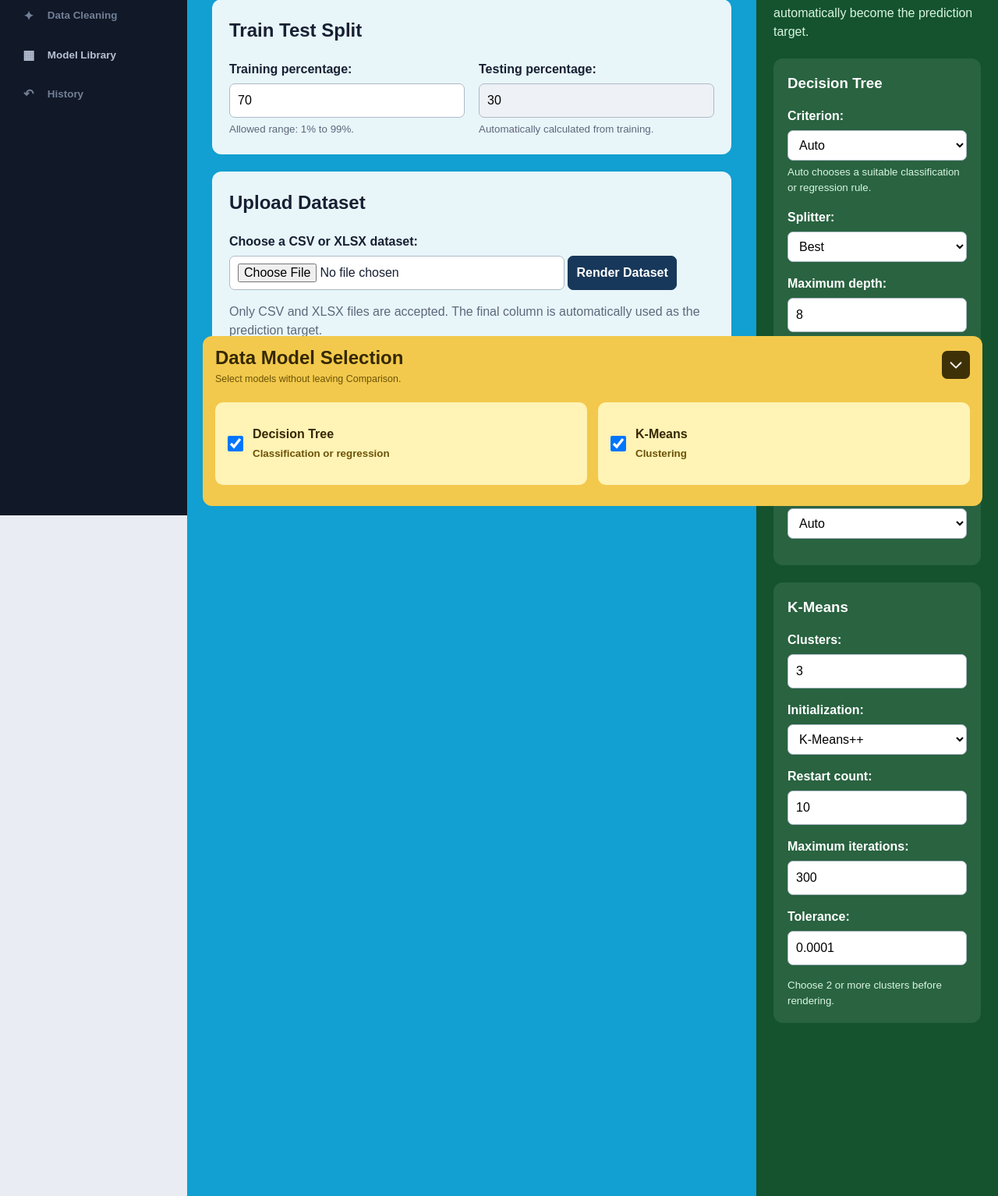
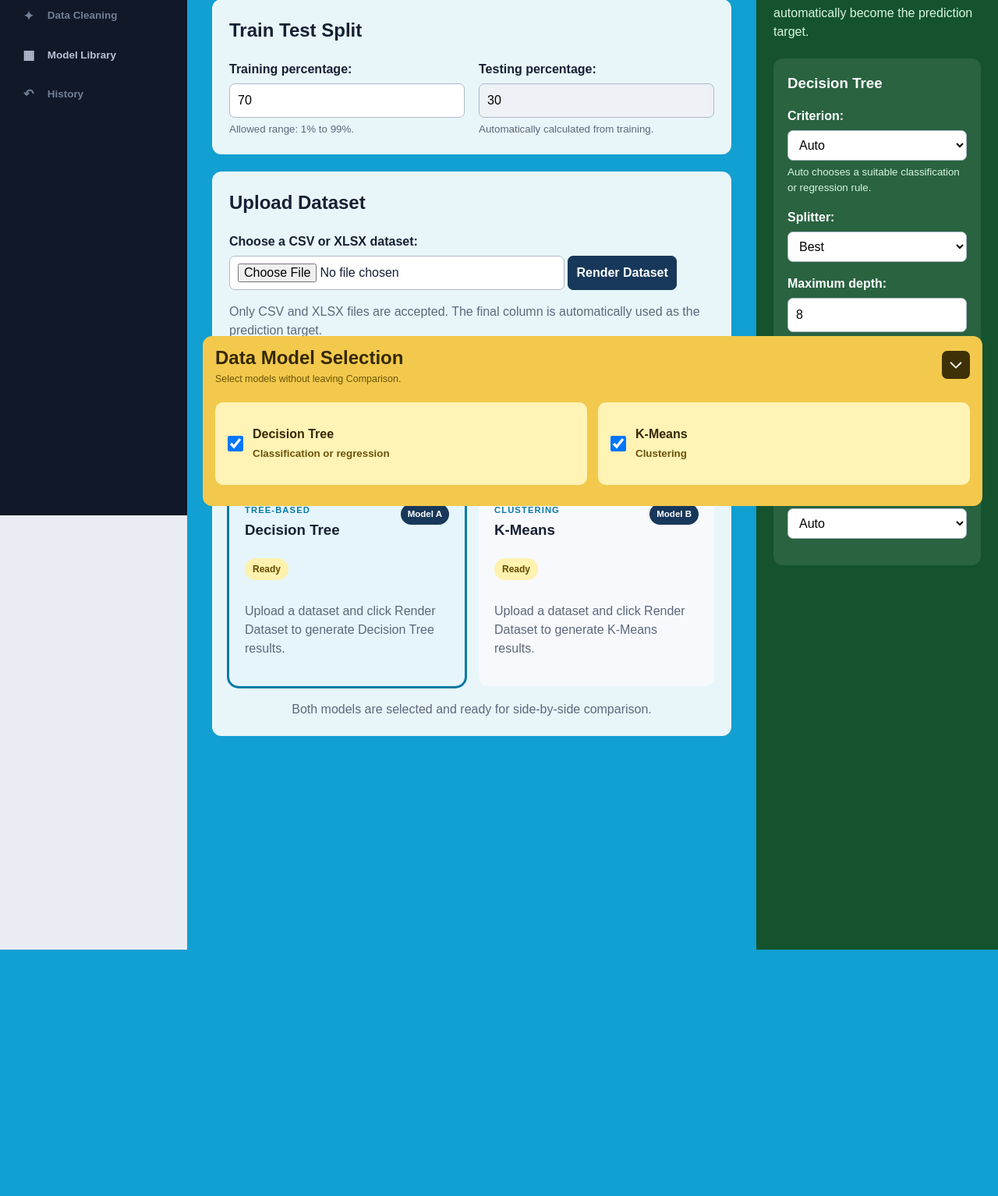
Before and after one commit to BigFish030324/Final-Year-Project, a Flask app: page / in a window 1280 px wide. Shown: the part 139-1673 px from the top of the page at 78% size. After the commit the page ends 1357 px from the top, so only its background shows below. Run offline with Flask 3, Linux system fonts and the light colour scheme.

Commit message:
Changed the css of comparison page
- Change model comparison from a script into a side-by-side comparison

```diff
--- a/static/css/main.css
+++ b/static/css/main.css
@@ -450,6 +450,126 @@ body.model-dock-visible .parameters-panel {
     text-align: center;
 }
 
+.comparison-stage-heading,
+.model-slot-heading {
+    align-items: flex-start;
+    display: flex;
+    gap: 16px;
+    justify-content: space-between;
+}
+
+.comparison-stage-heading > p {
+    margin-top: 0;
+    max-width: 330px;
+    text-align: right;
+}
+
+.model-slots {
+    display: grid;
+    gap: 18px;
+    grid-template-columns: repeat(2, minmax(0, 1fr));
+    margin-top: 18px;
+}
+
+.model-slot {
+    background-color: #f7f9fc;
+    border-radius: 12px;
+    cursor: pointer;
+    min-width: 0;
+    padding: 20px;
+}
+
+.model-slot:hover,
+.model-slot:focus-visible {
+    background-color: #eef5fb;
+    outline: 3px solid rgba(8, 122, 166, 0.32);
+    outline-offset: 0;
+}
+
+.model-slot.active {
+    background-color: #e5f5fb;
+    outline: 3px solid var(--comparison-blue-strong);
+    outline-offset: 0;
+}
+
+.model-slot:not(.selected) {
+    background-color: #e3e8ef;
+    color: #687386;
+}
+
+.model-slot-heading h3 {
+    margin: 3px 0 0;
+}
+
+.model-family {
+    color: var(--comparison-blue-strong);
+    display: block;
+    font-size: 0.7rem;
+    font-weight: 800;
+    letter-spacing: 0.1em;
+    text-transform: uppercase;
+}
+
+.slot-badge {
+    background-color: #17385a;
+    border-radius: 999px;
+    color: #ffffff;
+    flex: 0 0 auto;
+    font-size: 0.72rem;
+    font-weight: 800;
+    padding: 5px 9px;
+}
+
+.slot-empty-content,
+.slot-selected-content {
+    margin-top: 22px;
+}
+
+.model-slot.selected .slot-empty-content,
+.model-slot:not(.selected) .slot-selected-content {
+    display: none;
+}
+
+.model-status {
+    border-radius: 999px;
+    display: inline-block;
+    font-size: 0.75rem;
+    font-weight: 800;
+    margin: 0 0 12px;
+    padding: 5px 10px;
+}
+
+.ready-status {
+    background-color: #fff1ae;
+    color: #624b00;
+}
+
+.completed-status {
+    background-color: #d9f5e2;
+    color: #14532d;
+}
+
+.slot-metrics {
+    display: grid;
+    gap: 8px;
+    margin-bottom: 22px;
+}
+
+.metric-row {
+    align-items: center;
+    background-color: #ffffff;
+    border-radius: 7px;
+    display: flex;
+    gap: 12px;
+    justify-content: space-between;
+    padding: 9px 11px;
+}
+
+.comparison-notice {
+    margin: 18px 0 0;
+    text-align: center;
+}
+
 form > div,
 .parameter-field {
     margin: 16px 0;
@@ -545,6 +665,11 @@ button:focus-visible {
     width: 100%;
 }
 
+.slot-table {
+    font-size: 0.82rem;
+    min-width: 390px;
+}
+
 .result-table th,
 .result-table td {
     border: 1px solid #aeb9c8;
@@ -636,6 +761,19 @@ button:focus-visible {
         grid-template-columns: 1fr;
     }
 
+    .model-slots {
+        grid-template-columns: 1fr;
+    }
+
+    .comparison-stage-heading {
+        display: block;
+    }
+
+    .comparison-stage-heading > p {
+        max-width: none;
+        text-align: left;
+    }
+
     .model-dock {
         bottom: 10px;
         left: 10px;
--- a/static/js/model_settings.js
+++ b/static/js/model_settings.js
@@ -23,6 +23,13 @@ document.addEventListener("DOMContentLoaded", function () {
     const modelCheckboxes = Array.from(
         document.querySelectorAll("[data-model-choice]"),
     );
+    const modelSlots = Array.from(
+        document.querySelectorAll("[data-model-slot]"),
+    );
+    const comparisonNotice = document.getElementById(
+        "comparison-notice",
+    );
+    let activeModelName = null;
 
     const viewLinks = document.querySelectorAll("[data-view-link]");
     const workspaceViews = document.querySelectorAll(".workspace-view");
@@ -270,6 +277,10 @@ document.addEventListener("DOMContentLoaded", function () {
     function updateSelectedModels() {
         const selectedModels = selectedModelNames();
 
+        if (!selectedModels.includes(activeModelName)) {
+            activeModelName = selectedModels[0] || null;
+        }
+
         try {
             window.sessionStorage.setItem(
                 "selected_models",
@@ -280,13 +291,43 @@ document.addEventListener("DOMContentLoaded", function () {
         }
 
         writeModelFields(uploadModelFields, selectedModels);
+
+        modelSlots.forEach(function (slot) {
+            const isSelected = selectedModels.includes(
+                slot.dataset.modelSlot,
+            );
+            slot.classList.toggle("selected", isSelected);
+            slot.classList.toggle(
+                "active",
+                isSelected && slot.dataset.modelSlot === activeModelName,
+            );
+            slot.setAttribute("aria-selected", String(isSelected));
+        });
+
+        if (comparisonNotice) {
+            if (selectedModels.length === 0) {
+                comparisonNotice.textContent = (
+                    "Choose at least one model from the yellow panel or Model Library."
+                );
+            } else if (selectedModels.length === 1) {
+                comparisonNotice.textContent = (
+                    "One model is selected. The second comparison slot is optional."
+                );
+            } else {
+                comparisonNotice.textContent = (
+                    "Both models are selected and ready for side-by-side comparison."
+                );
+            }
+        }
+
+        // Only the active selected slot displays its parameters.
         updateParameterSection(
             decisionTreeSettings,
-            selectedModels.includes("decision_tree"),
+            activeModelName === "decision_tree",
         );
         updateParameterSection(
             kMeansSettings,
-            selectedModels.includes("kmeans"),
+            activeModelName === "kmeans",
         );
     }
 
@@ -300,6 +341,31 @@ document.addEventListener("DOMContentLoaded", function () {
             updateSelectedModels();
         });
     });
+
+    function activateModelSlot(slot) {
+        const modelName = slot.dataset.modelSlot;
+
+        if (!selectedModelNames().includes(modelName)) {
+            return;
+        }
+
+        activeModelName = modelName;
+        updateSelectedModels();
+    }
+
+    modelSlots.forEach(function (slot) {
+        slot.addEventListener("click", function () {
+            activateModelSlot(slot);
+        });
+
+        slot.addEventListener("keydown", function (event) {
+            if (event.key === "Enter" || event.key === " ") {
+                event.preventDefault();
+                activateModelSlot(slot);
+            }
+        });
+    });
+
     updateSelectedModels();
 
     // ----------------------------------------------------
--- a/templates/index.html
+++ b/templates/index.html
@@ -236,7 +236,7 @@
 
                 {% endif %}
 
-                <!-- 3. The same Render Dataset request returns charts and results. -->
+                <!-- 3. The selected models occupy fixed side-by-side slots. -->
                 {% if modelling_completed %}
                     <section class="content-card">
                         <h2>Modelling Completed</h2>
@@ -257,136 +257,166 @@
                             </ul>
                         </section>
                     {% endif %}
+                {% endif %}
 
-                    {% if result["decision_tree"] %}
-                        <section class="content-card result-section">
-                            <h2>Decision Tree Results</h2>
+                <section class="content-card comparison-stage">
+                    <div class="comparison-stage-heading">
+                        <div>
+                            <p class="section-label">Model Comparison</p>
+                            <h2>Model A and Model B</h2>
+                        </div>
+                        <p>Click a selected slot to edit its green-panel parameters.</p>
+                    </div>
+
+                    <div class="model-slots">
+                        <article
+                            id="slot-decision-tree"
+                            class="model-slot"
+                            data-model-slot="decision_tree"
+                            tabindex="0"
+                        >
+                            <div class="model-slot-heading">
+                                <div>
+                                    <span class="model-family">Tree-based</span>
+                                    <h3>Decision Tree</h3>
+                                </div>
+                                <span class="slot-badge">Model A</span>
+                            </div>
+
+                            <div class="slot-empty-content">
+                                <strong>Model A is empty</strong>
+                                <p>Select Decision Tree from the yellow panel or Model Library.</p>
+                            </div>
+
+                            <div class="slot-selected-content">
+                                {% if result and result["decision_tree"] %}
+                                    <p class="model-status completed-status">Completed</p>
                                     <p>
                                         Model type: {{ result["decision_tree"]["task"] }}<br>
-                                Training percentage: {{ result["decision_tree"]["train_percent"] }}%<br>
-                                Testing percentage: {{ 100 - result["decision_tree"]["train_percent"] }}%<br>
-                                Training rows: {{ result["decision_tree"]["train_rows"] }}<br>
-                                Testing rows: {{ result["decision_tree"]["test_rows"] }}
+                                        Training: {{ result["decision_tree"]["train_percent"] }}%<br>
+                                        Testing: {{ 100 - result["decision_tree"]["train_percent"] }}%<br>
+                                        Rows: {{ result["decision_tree"]["train_rows"] }} train / {{ result["decision_tree"]["test_rows"] }} test
                                     </p>
 
-                            <h3>Metrics</h3>
-                            <ul class="metric-list">
+                                    <h4>Metrics</h4>
+                                    <div class="slot-metrics">
                                         {% for metric_name, metric_value
                                             in result["decision_tree"]["metrics"].items() %}
-                                    <li>
-                                        {{ metric_name | replace("_", " ") | title }}:
-                                        {{ metric_value }}
-                                    </li>
+                                            <div class="metric-row">
+                                                <span>{{ metric_name | replace("_", " ") | title }}</span>
+                                                <strong>{{ metric_value }}</strong>
+                                            </div>
                                         {% endfor %}
-                            </ul>
+                                    </div>
 
                                     {% if result["decision_tree"]["task"] == "classification" %}
-                                <h3>Confusion Matrix</h3>
-                                <p>Rows are actual classes and columns are predicted classes.</p>
-
                                         {% set labels = result["decision_tree"]["details"]["labels"] %}
                                         {% set matrix = result["decision_tree"]["details"]["confusion_matrix"] %}
-
+                                        <h4>Confusion Matrix</h4>
                                         <div class="table-container">
-                                    <table class="result-table">
+                                            <table class="result-table slot-table">
                                                 <thead>
                                                     <tr>
                                                         <th>Actual \ Predicted</th>
-                                                {% for label in labels %}
-                                                    <th>{{ label }}</th>
-                                                {% endfor %}
+                                                        {% for label in labels %}<th>{{ label }}</th>{% endfor %}
                                                     </tr>
                                                 </thead>
                                                 <tbody>
                                                     {% for matrix_row in matrix %}
-                                                {% set actual_label = labels[loop.index0] %}
                                                         <tr>
-                                                    <th>{{ actual_label }}</th>
-                                                    {% for cell_value in matrix_row %}
-                                                        <td>{{ cell_value }}</td>
-                                                    {% endfor %}
+                                                            <th>{{ labels[loop.index0] }}</th>
+                                                            {% for cell_value in matrix_row %}<td>{{ cell_value }}</td>{% endfor %}
                                                         </tr>
                                                     {% endfor %}
                                                 </tbody>
                                             </table>
                                         </div>
                                     {% else %}
-                                <h3>Example Predictions</h3>
+                                        <h4>Example Predictions</h4>
                                         <div class="table-container">
-                                    <table class="result-table">
-                                        <thead>
-                                            <tr>
-                                                <th>Actual value</th>
-                                                <th>Predicted value</th>
-                                            </tr>
-                                        </thead>
+                                            <table class="result-table slot-table">
+                                                <thead><tr><th>Actual</th><th>Predicted</th></tr></thead>
                                                 <tbody>
-                                            {% for actual_value
-                                                in result["decision_tree"]["details"]["actual"] %}
+                                                    {% for actual_value in result["decision_tree"]["details"]["actual"] %}
                                                         <tr>
                                                             <td>{{ actual_value }}</td>
-                                                    <td>
-                                                        {{ result["decision_tree"]["details"]["predicted"][loop.index0] }}
-                                                    </td>
+                                                            <td>{{ result["decision_tree"]["details"]["predicted"][loop.index0] }}</td>
                                                         </tr>
                                                     {% endfor %}
                                                 </tbody>
                                             </table>
                                         </div>
                                     {% endif %}
-                        </section>
+                                {% else %}
+                                    <p class="model-status ready-status">Ready</p>
+                                    <p>Upload a dataset and click Render Dataset to generate Decision Tree results.</p>
                                 {% endif %}
+                            </div>
+                        </article>
 
-                    {% if result["kmeans"] %}
-                        <section class="content-card result-section">
-                            <h2>K-Means Results</h2>
+                        <article
+                            id="slot-kmeans"
+                            class="model-slot"
+                            data-model-slot="kmeans"
+                            tabindex="0"
+                        >
+                            <div class="model-slot-heading">
+                                <div>
+                                    <span class="model-family">Clustering</span>
+                                    <h3>K-Means</h3>
+                                </div>
+                                <span class="slot-badge">Model B</span>
+                            </div>
+
+                            <div class="slot-empty-content">
+                                <strong>Model B is empty</strong>
+                                <p>Select K-Means from the yellow panel or Model Library.</p>
+                            </div>
+
+                            <div class="slot-selected-content">
+                                {% if result and result["kmeans"] %}
+                                    <p class="model-status completed-status">Completed</p>
                                     <p>
-                                Number of clusters: {{ result["kmeans"]["number_of_clusters"] }}<br>
+                                        Clusters: {{ result["kmeans"]["number_of_clusters"] }}<br>
                                         Rows used: {{ result["kmeans"]["rows_used"] }}
                                     </p>
 
-                            <h3>Metrics</h3>
-                            <ul class="metric-list">
+                                    <h4>Metrics</h4>
+                                    <div class="slot-metrics">
                                         {% for metric_name, metric_value
                                             in result["kmeans"]["metrics"].items() %}
-                                    <li>
-                                        {{ metric_name | replace("_", " ") | title }}:
-                                        {{ metric_value }}
-                                    </li>
-                                {% endfor %}
-                            </ul>
-
-                            <h3>Cluster Sizes</h3>
-                            <div class="cluster-chart">
-                                {% for cluster_name, row_count
-                                    in result["kmeans"]["cluster_counts"].items() %}
-                                    {% set cluster_percent =
-                                        (row_count / result["kmeans"]["rows_used"] * 100)
-                                        | round(1)
-                                    %}
-                                    <div class="cluster-row">
-                                        <strong>{{ cluster_name }}</strong>
-                                        <div class="cluster-track">
-                                            <div
-                                                class="cluster-bar"
-                                                style="width: {{ cluster_percent }}%;"
-                                            ></div>
-                                        </div>
-                                        <span>
-                                            {{ row_count }} rows ({{ cluster_percent }}%)
-                                        </span>
+                                            <div class="metric-row">
+                                                <span>{{ metric_name | replace("_", " ") | title }}</span>
+                                                <strong>{{ metric_value }}</strong>
                                             </div>
                                         {% endfor %}
                                     </div>
 
+                                    <h4>Cluster Sizes</h4>
+                                    <div class="cluster-chart">
+                                        {% for cluster_name, row_count
+                                            in result["kmeans"]["cluster_counts"].items() %}
+                                            {% set cluster_percent = (row_count / result["kmeans"]["rows_used"] * 100) | round(1) %}
+                                            <div class="cluster-row">
+                                                <strong>{{ cluster_name }}</strong>
+                                                <div class="cluster-track">
+                                                    <div class="cluster-bar" style="width: {{ cluster_percent }}%;"></div>
+                                                </div>
+                                                <span>{{ row_count }} rows ({{ cluster_percent }}%)</span>
+                                            </div>
+                                        {% endfor %}
+                                    </div>
                                     <p>{{ result["kmeans"]["note"] }}</p>
+                                {% else %}
+                                    <p class="model-status ready-status">Ready</p>
+                                    <p>Upload a dataset and click Render Dataset to generate K-Means results.</p>
+                                {% endif %}
+                            </div>
+                        </article>
+                    </div>
+
+                    <p id="comparison-notice" class="comparison-notice"></p>
                 </section>
-                    {% endif %}
-                {% elif not uploaded_dataset %}
-                    <section class="content-card empty-state">
-                        <p>Charts and graphs will appear here after rendering.</p>
-                    </section>
-                {% endif %}
             </div>
 
             <!-- Model Library is a separate middle view selected from the menu. -->
```
Lines whose indentation alone changed are shown as unchanged.
